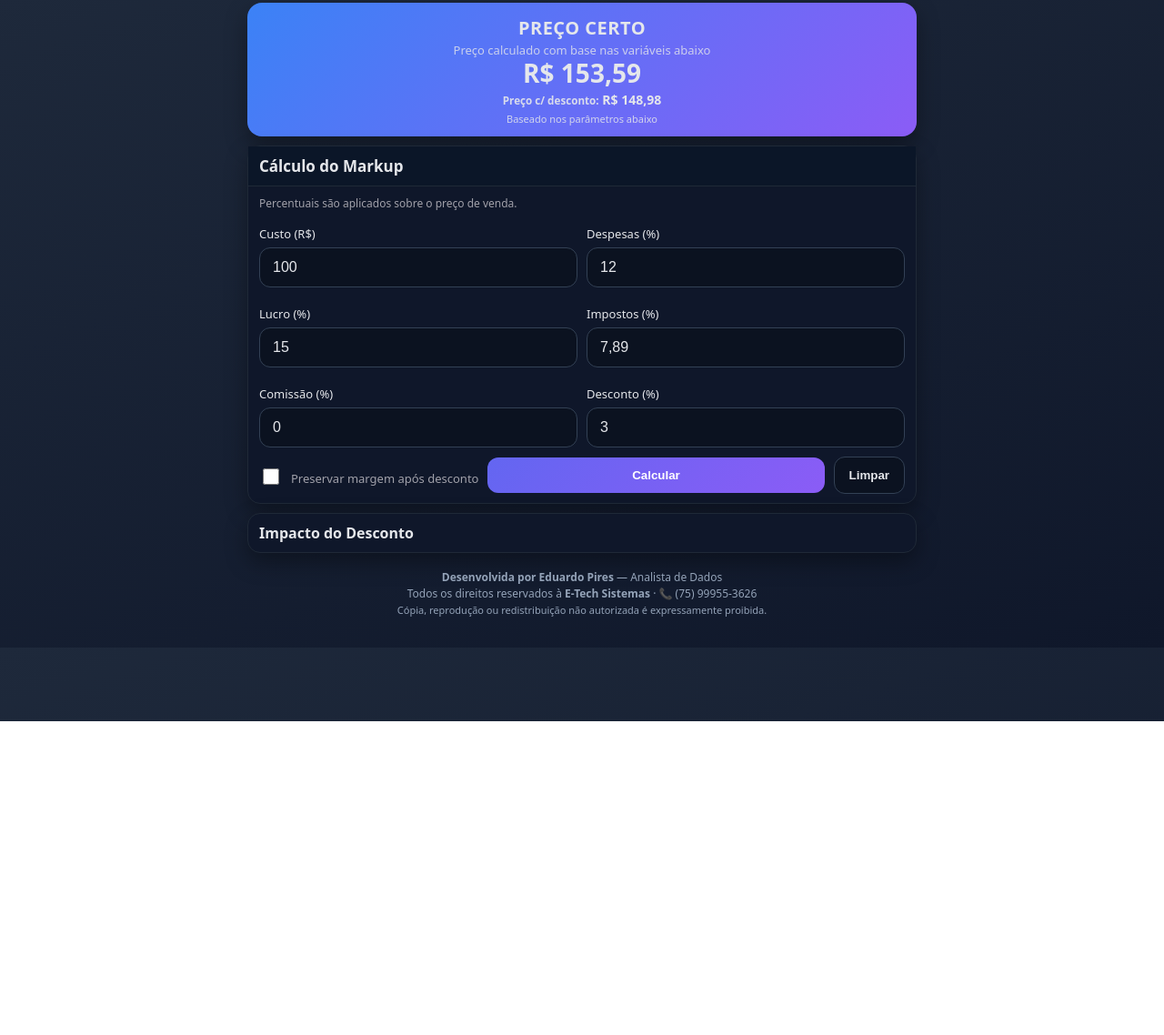
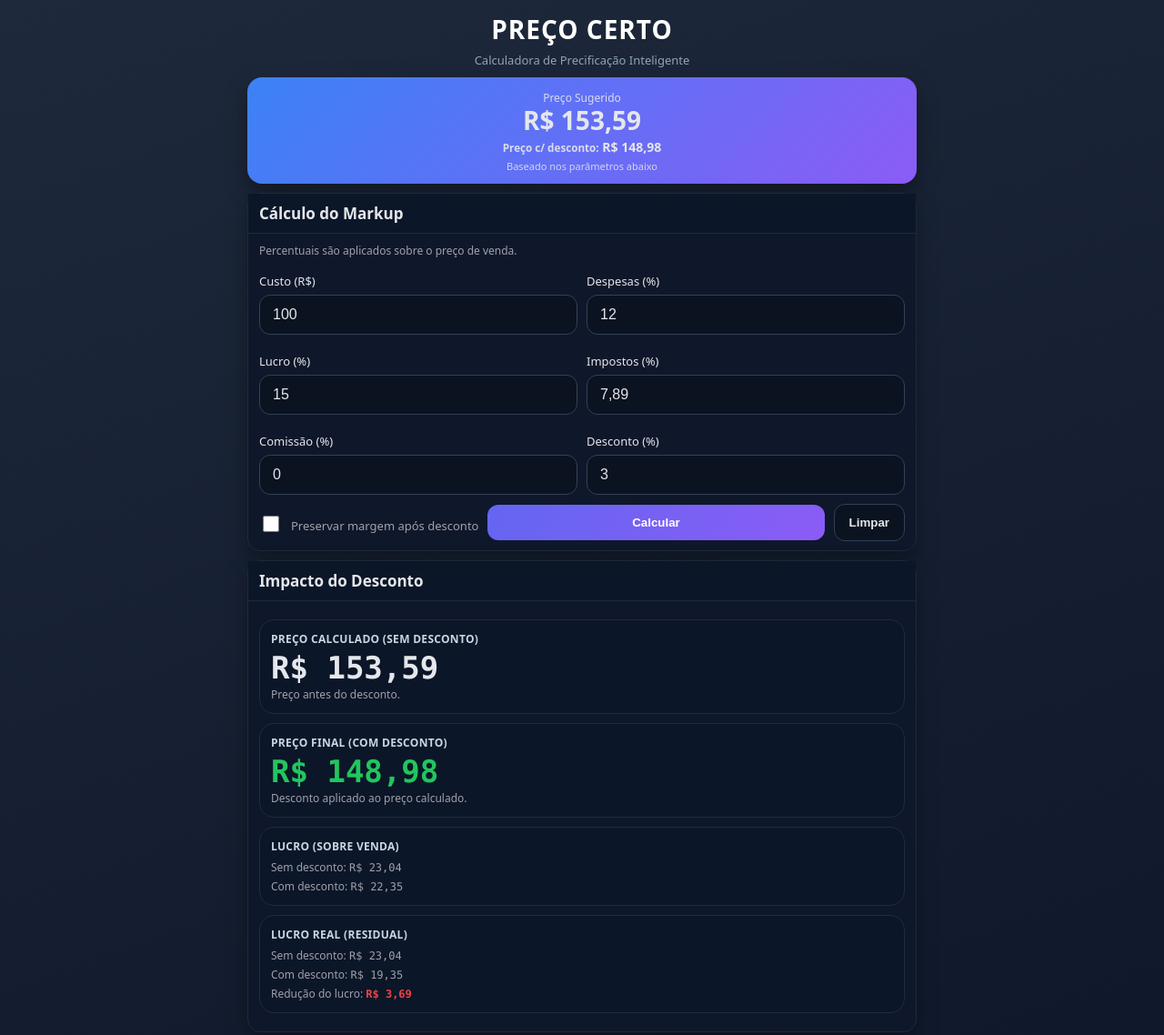
Before and after one commit to duclao/Calculadora-Precificacao, a plain HTML site: page index.html in a window 1280 px wide. Shown: the part 7-1145 px from the top of the page at 91% size. Before the commit the page ends 800 px from the top, so only its background shows below. Drawn offline with Linux system fonts and the light colour scheme.

Commit message:
index.html

```diff
--- a/index.html
+++ b/index.html
@@ -3,27 +3,33 @@
 <head>
 <meta charset="UTF-8"/>
 <meta name="viewport" content="width=device-width, initial-scale=1, viewport-fit=cover"/>
-<title>Calculadora de Markup — Mobile (v4)</title>
+<title>Calculadora de Markup — Mobile (v5.1)</title>
 <style>
   *, *::before, *::after { box-sizing: border-box; }
   :root{
     --bg1:#111827; --bg2:#0b1220; --card:#0f172a; --border:#1f2937;
     --text:#e5e7eb; --muted:#a1a1aa;
-    --brand1:#6366f1; --brand2:#8b5cf6; --success:#22c55e;
+    --brand1:#6366f1; --brand2:#8b5cf6; --success:#22c55e; --danger:#ef4444;
     --radius:14px; --shadow:0 10px 24px rgba(0,0,0,.35);
   }
   html,body{ margin:0; background:linear-gradient(160deg,#1e293b,#0f172a); color:var(--text); font-family:system-ui, -apple-system, Segoe UI, Roboto, Ubuntu, 'Helvetica Neue', Arial; }
   .container{ max-width:760px; margin:0 auto; padding:10px 12px 24px; }
+
+  /* HERO */
   .hero{ background:linear-gradient(135deg,#3b82f6,#8b5cf6); border-radius:16px; box-shadow:var(--shadow); padding:14px 14px 12px; text-align:center; }
   .hero .title{ font-size:12px; opacity:.9; margin-bottom:2px; }
   .hero .price{ font-size:28px; font-weight:900; margin:0; line-height:1; }
   .hero .sub{ font-size:11px; opacity:.85; margin-top:4px; }
   .hero .alt{ margin-top:6px; font-size:14px; font-weight:700; }
   .hero .alt small{ font-weight:600; opacity:.9; }
+
+  /* PANELS */
   .panel{ background:var(--card); border:1px solid var(--border); border-radius:var(--radius); box-shadow:var(--shadow); margin-top:10px; }
   .panel-h{ padding:10px 12px; font-weight:800; font-size:17px; background:#0b1628; border-bottom:1px solid var(--border); }
   .panel-b{ padding:10px 12px; }
   .legend{ font-size:12px; color:var(--muted); margin-bottom:6px; }
+
+  /* inputs */
   label{ font-size:13px; display:block; margin:10px 0 6px; }
   input[type="text"]{
     width:100%; max-width:100%; padding:12px 14px; font-size:16px;
@@ -40,25 +46,155 @@
   .btn-secondary{ background:#0b1220; color:#e5e7eb; border:1px solid #334155; }
   .switch{ display:flex; align-items:center; gap:10px; font-size:13px; color:var(--muted); margin-top:2px; }
   .switch input{ width:18px; height:18px; }
-  details{ background:var(--card); border:1px solid var(--border); border-radius:var(--radius); box-shadow:var(--shadow); margin-top:10px; }
-  details > summary{ list-style:none; cursor:pointer; padding:10px 12px; font-weight:800; }
-  details > summary::-webkit-details-marker{ display:none; }
+
+  /* IMPACTO DO DESCONTO (sempre visível) */
+  .impact .box{
+    border:1px solid #1f2a44; border-radius:16px; padding:12px; margin:10px 0; background:#0b1628;
+  }
+  .impact .lbl{ font-weight:800; letter-spacing:.3px; font-size:12px; color:#cbd5e1; margin-bottom:6px; text-transform:uppercase; }
+  .impact .valor{ font-size:34px; font-weight:900; margin:0; line-height:1; }
+  .impact .valor.green{ color:var(--success); }
+  .impact .subtxt{ font-size:12px; color:#a1a1aa; margin-top:4px; }
   .mono{ font-family: ui-monospace, SFMono-Regular, Menlo, Consolas, 'Liberation Mono', monospace; }
+  .neg{ color:var(--danger); font-weight:700; }
+
   footer{ text-align:center; font-size:12px; color:#94a3b8; margin:18px 0 8px; line-height:1.5; padding:0 8px; }
-  /* debug (oculto) */
-  #dbg{display:none; font:12px/1.4 ui-monospace,monospace; background:#0b1220; border:1px dashed #334155; padding:6px; margin-top:10px; border-radius:8px; white-space:pre-wrap}
 </style>
+
+<script>
+function $(id){ return document.getElementById(id); }
+function fmt(v){
+  try{ return isFinite(v) ? Number(v).toLocaleString('pt-BR',{style:'currency',currency:'BRL'}) : 'R$\u00A00,00'; }
+  catch(e){ return 'R$ ' + (Math.round((+v||0)*100)/100).toFixed(2).replace('.',','); }
+}
+function toNum(s){
+  s = String(s==null? '': s);
+  s = s.replace(/\s+/g,'').replace(/[^0-9,\.\-]/g,'');
+  const parts = s.split(/[.,]/);
+  if(parts.length>1){
+    const dec = parts.pop();
+    s = parts.join('') + '.' + dec;
+  }else{
+    s = s.replace(',', '.');
+  }
+  const n = parseFloat(s);
+  return isNaN(n)? 0 : n;
+}
+function val(p,pc){ return p*(pc/100); }
+
+function calcular(){
+  const custo = toNum($('custo').value);
+  const despesas = toNum($('despesas').value);
+  const lucro = toNum($('lucro').value);
+  const impostos = toNum($('aliquota').value);
+  const comissao = toNum($('comissao').value);
+  const desconto = toNum($('desconto').value);
+  const preservar = $('preservar').checked;
+
+  const soma = despesas + lucro + impostos + comissao;
+  if(soma >= 100){
+    alert('A soma de despesas + impostos + lucro + comissão não pode ser ≥ 100%.');
+    return;
+  }
+
+  const mult = 100 / (100 - soma);
+  const precoSemDescBase = custo * mult;
+  let precoCalc, precoFinal;
+
+  if(preservar){
+    precoFinal = precoSemDescBase;
+    const fator = 1 - (desconto/100);
+    precoCalc = fator>0 ? (precoFinal / fator) : precoFinal;
+  }else{
+    precoCalc = precoSemDescBase;
+    precoFinal = precoCalc * (1 - desconto/100);
+  }
+
+  // componentes
+  const dCalc = val(precoCalc, despesas);
+  const iCalc = val(precoCalc, impostos);
+  const cCalc = val(precoCalc, comissao);
+  const lucroSobreVendaSem = val(precoCalc, lucro);
+  const lucroRealSem = precoCalc - custo - dCalc - iCalc - cCalc;
+
+  // finais
+  const dFinal = val(precoFinal, despesas);
+  const iFinal = val(precoFinal, impostos);
+  const cFinal = val(precoFinal, comissao);
+  const lucroSobreVendaCom = val(precoFinal, lucro);
+  const lucroRealCom = precoFinal - custo - dFinal - iFinal - cFinal;
+  const reducao = Math.max(0, lucroRealSem - lucroRealCom);
+
+  // HERO
+  $('p-sug').textContent = fmt(precoCalc);
+  const wrap = $('p-desc-wrap');
+  if((desconto||0)>0){ wrap.style.display='block'; $('p-desc').textContent = fmt(precoFinal); } else { wrap.style.display='none'; }
+
+  // IMPACTO (cards)
+  $('preco-sem').textContent = fmt(precoCalc);
+  $('preco-com').textContent = fmt(precoFinal);
+
+  $('lucro-sv-sem').textContent = fmt(lucroSobreVendaSem);
+  $('lucro-sv-com').textContent = fmt(lucroSobreVendaCom);
+
+  $('lucro-real-sem').textContent = fmt(lucroRealSem);
+  $('lucro-real-com').textContent = fmt(lucroRealCom);
+
+  const red = $('lucro-reducao');
+  red.textContent = fmt(reducao);
+  red.classList.toggle('neg', reducao>0);
+}
+
+function limpar(){
+  ['custo','despesas','lucro','aliquota','comissao','desconto'].forEach(id=>$(id).value='');
+  $('preservar').checked = false; calcular();
+}
+
+document.addEventListener('DOMContentLoaded', ()=>{
+  // eventos
+  ['custo','despesas','lucro','aliquota','comissao','desconto'].forEach(id=>{
+    $(id).addEventListener('input', calcular);
+  });
+  $('preservar').addEventListener('change', calcular);
+  $('calc').addEventListener('click', calcular);
+  $('clear').addEventListener('click', limpar);
+  calcular();
+});
+</script>
 </head>
+
 <body>
   <div class="container">
+    <!-- HERO -->
+<h1 style="
+  text-align:center;
+  font-size:28px;
+  font-weight:900;
+  text-transform:uppercase;
+  letter-spacing:1px;
+  color:#ffffff;
+  margin-top:10px;
+  margin-bottom:6px;
+">
+  Preço Certo
+</h1>
+<p style="
+  text-align:center;
+  font-size:13px;
+  color:#94a3b8;
+  margin-top:0;
+  margin-bottom:10px;
+">
+  Calculadora de Precificação Inteligente
+</p>
     <div class="hero">
-      <h1 style="margin:0;font-size:20px;font-weight:900;letter-spacing:.5px;text-transform:uppercase;">Preço Certo</h1>
-<div class="title" style="font-size:13px;margin-top:2px;opacity:.8;">Preço calculado com base nas variáveis abaixo</div>
+      <div class="title">Preço Sugerido</div>
       <div id="p-sug" class="price">R$ 0,00</div>
       <div id="p-desc-wrap" class="alt" style="display:none;"><small>Preço c/ desconto:</small> <span id="p-desc">R$ 0,00</span></div>
       <div class="sub">Baseado nos parâmetros abaixo</div>
     </div>
 
+    <!-- FORM -->
     <div class="panel">
       <div class="panel-h">Cálculo do Markup</div>
       <div class="panel-b">
@@ -101,20 +237,36 @@
       </div>
     </div>
 
-    <details>
-      <summary>Impacto do Desconto</summary>
+    <!-- IMPACTO DO DESCONTO (sempre visível abaixo do bloco inicial) -->
+    <div class="panel impact">
+      <div class="panel-h">Impacto do Desconto</div>
       <div class="panel-b">
-        <div>Multiplicador: <strong class="mono" id="mult">1,00</strong></div>
-        <div style="margin-top:8px;">
-          <div>Preço (sem desconto): <strong id="preco-sem" class="mono">R$ 0,00</strong></div>
-          <div>Preço (com desconto): <strong id="preco-com" class="mono">R$ 0,00</strong></div>
-          <div style="margin-top:6px;">Lucro (sobre venda): <span id="lucro-sv" class="mono">—</span></div>
-          <div>Lucro Real (residual): <span id="lucro-real" class="mono">—</span></div>
+        <div class="box">
+          <div class="lbl">PREÇO CALCULADO (sem desconto)</div>
+          <div class="valor mono" id="preco-sem">R$ 0,00</div>
+          <div class="subtxt">Preço antes do desconto.</div>
+        </div>
+
+        <div class="box">
+          <div class="lbl">PREÇO FINAL (com desconto)</div>
+          <div class="valor mono green" id="preco-com">R$ 0,00</div>
+          <div class="subtxt">Desconto aplicado ao preço calculado.</div>
+        </div>
+
+        <div class="box">
+          <div class="lbl">Lucro (sobre venda)</div>
+          <div class="subtxt">Sem desconto: <span class="mono" id="lucro-sv-sem">R$ 0,00</span></div>
+          <div class="subtxt">Com desconto: <span class="mono" id="lucro-sv-com">R$ 0,00</span></div>
+        </div>
+
+        <div class="box">
+          <div class="lbl">Lucro Real (residual)</div>
+          <div class="subtxt">Sem desconto: <span class="mono" id="lucro-real-sem">R$ 0,00</span></div>
+          <div class="subtxt">Com desconto: <span class="mono" id="lucro-real-com">R$ 0,00</span></div>
+          <div class="subtxt">Redução do lucro: <span class="mono neg" id="lucro-reducao">R$ 0,00</span></div>
         </div>
       </div>
-    </details>
-
-    <div id="dbg"></div>
+    </div>
 
     <footer>
       <strong>Desenvolvida por Eduardo Pires</strong> — Analista de Dados<br/>
@@ -122,114 +274,5 @@
       <span style="font-size:11px;">Cópia, reprodução ou redistribuição não autorizada é expressamente proibida.</span>
     </footer>
   </div>
-
-<script>
-// ==== util =====
-function $(id){ return document.getElementById(id); }
-function logDbg(msg){
-  var d=$('dbg'); if(!d) return;
-  if(location.hash==='#debug'){ d.style.display='block'; d.textContent+= msg+'\\n'; }
-}
-function fmt(v){
-  try{ return isFinite(v) ? v.toLocaleString('pt-BR',{style:'currency',currency:'BRL'}) : 'R$\\u00A00,00'; }
-  catch(e){ return 'R$ ' + (Math.round((+v||0)*100)/100).toFixed(2).replace('.',','); }
-}
-function toNum(s){
-  s = String(s==null? '': s);
-  // remove espaços e tudo que não for dígito, vírgula, ponto ou sinal (-)
-  s = s.replace(/\\s+/g,'').replace(/[^0-9,\\.\\-]/g,'');
-  // se houver mais de uma vírgula/ponto, mantém só o último como decimal
-  var parts = s.split(/[.,]/);
-  if(parts.length>1){
-    var dec = parts.pop(); // última parte = decimais
-    s = parts.join('') + '.' + dec; // junta inteiros e usa ponto como separador decimal
-  }else{
-    s = s.replace(',', '.'); // troca vírgula por ponto
-  }
-  var n = parseFloat(s);
-  return isNaN(n)? 0 : n;
-}
-
-// ==== cálculo =====
-function calcular(){
-  try{
-    var custo = toNum($('custo').value);
-    var despesas = toNum($('despesas').value);
-    var lucro = toNum($('lucro').value);
-    var impostos = toNum($('aliquota').value);
-    var comissao = toNum($('comissao').value);
-    var desconto = toNum($('desconto').value);
-    var preservar = $('preservar').checked;
-
-    var soma = despesas + lucro + impostos + comissao;
-    if(soma >= 100){
-      alert('A soma de despesas + impostos + lucro + comissão não pode ser ≥ 100%.');
-      return;
-    }
-
-    var mult = 100 / (100 - soma);
-    var precoSemDescBase = custo * mult;
-    var precoCalc, precoFinal;
-
-    if(preservar){
-      precoFinal = precoSemDescBase;
-      var fator = 1 - (desconto/100);
-      precoCalc = fator>0 ? (precoFinal / fator) : precoFinal;
-    }else{
-      precoCalc = precoSemDescBase;
-      precoFinal = precoCalc * (1 - desconto/100);
-    }
-
-    // componentes
-    function val(p,pc){ return p*(pc/100); }
-    var dCalc = val(precoCalc, despesas);
-    var iCalc = val(precoCalc, impostos);
-    var cCalc = val(precoCalc, comissao);
-    var lSobreCalc = val(precoCalc, lucro);
-    var lucroRealSem = precoCalc - custo - dCalc - iCalc - cCalc;
-
-    // atualiza UI
-    $('mult').textContent = mult.toLocaleString('pt-BR', {minimumFractionDigits:2, maximumFractionDigits:2});
-    $('preco-sem').textContent = fmt(precoCalc);
-    $('preco-com').textContent = fmt(precoFinal);
-    $('p-sug').textContent = fmt(precoCalc);
-    var wrap = $('p-desc-wrap');
-    if((desconto||0)>0){ wrap.style.display='block'; $('p-desc').textContent = fmt(precoFinal); } else { wrap.style.display='none'; }
-
-    $('lucro-sv').textContent = fmt(lSobreCalc) + ' (sem desc.) / ' + fmt(precoFinal*(lucro/100)) + ' (com desc.)';
-    var dFinal = val(precoFinal, despesas);
-    var iFinal = val(precoFinal, impostos);
-    var cFinal = val(precoFinal, comissao);
-    var lucroRealCom = precoFinal - custo - dFinal - iFinal - cFinal;
-    $('lucro-real').textContent = fmt(lucroRealSem) + ' (sem) / ' + fmt(lucroRealCom) + ' (com)';
-  }catch(e){
-    logDbg('Erro calcular: '+ e.message);
-  }
-}
-
-// ==== init síncrono (evita corrida de eventos em mobile) =====
-function init(){
-  try{
-    $('calc').addEventListener('click', calcular);
-    $('clear').addEventListener('click', function(){
-      ['custo','despesas','lucro','aliquota','comissao','desconto'].forEach(function(id){ $(id).value=''; });
-      $('preservar').checked = false; calcular();
-    });
-    ['custo','despesas','lucro','aliquota','comissao','desconto','preservar'].forEach(function(id){
-      var el=$(id); var ev = id==='preservar' ? 'change' : 'input';
-      el.addEventListener(ev, calcular);
-    });
-    calcular();
-    logDbg('init ok');
-  }catch(e){
-    logDbg('Erro init: '+ e.message);
-  }
-}
-// roda imediatamente (script está ao final do body)
-init();
-
-// captura erros globais (aparece se acessar com #debug na URL)
-window.onerror = function(msg,src,ln,col,err){ logDbg('window.onerror: '+msg); };
-</script>
 </body>
 </html>
```
